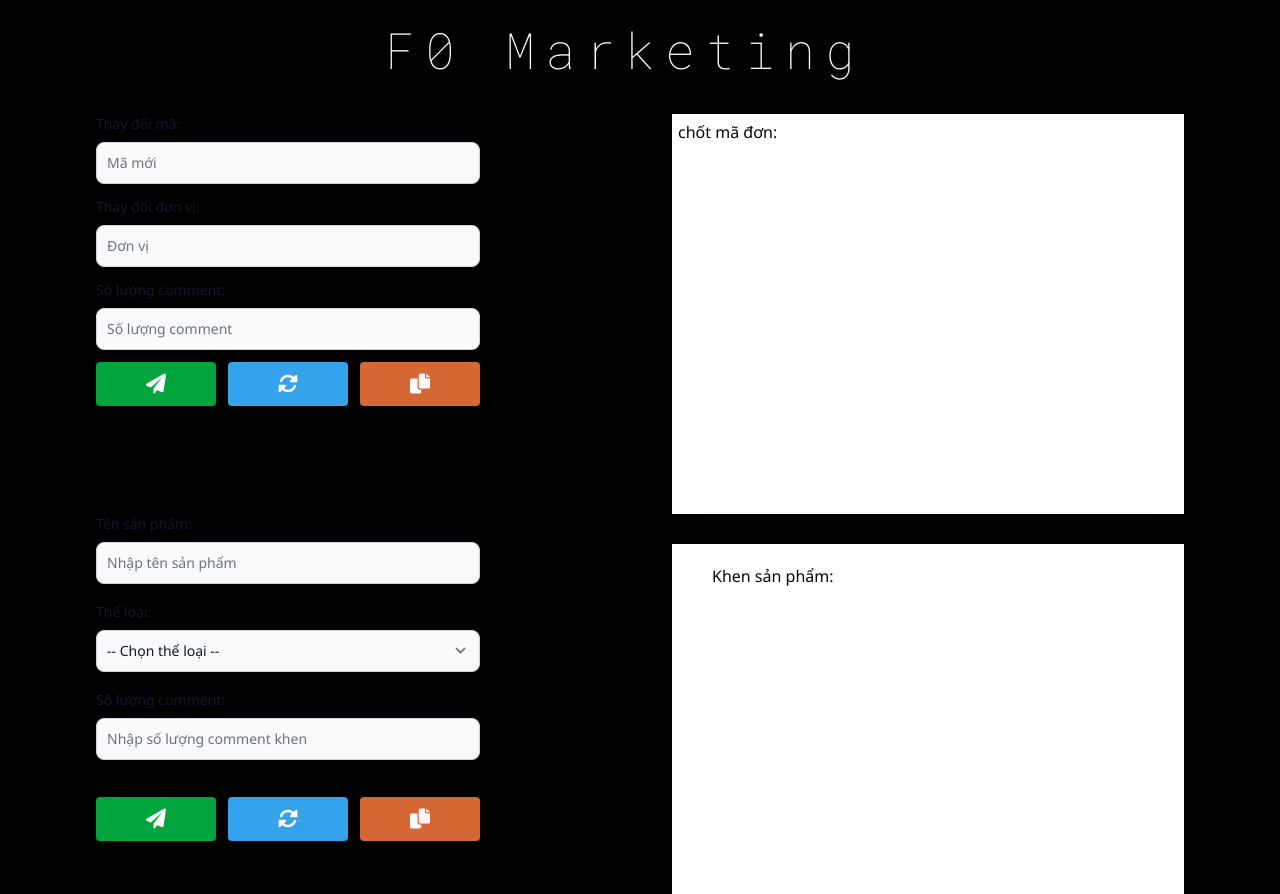
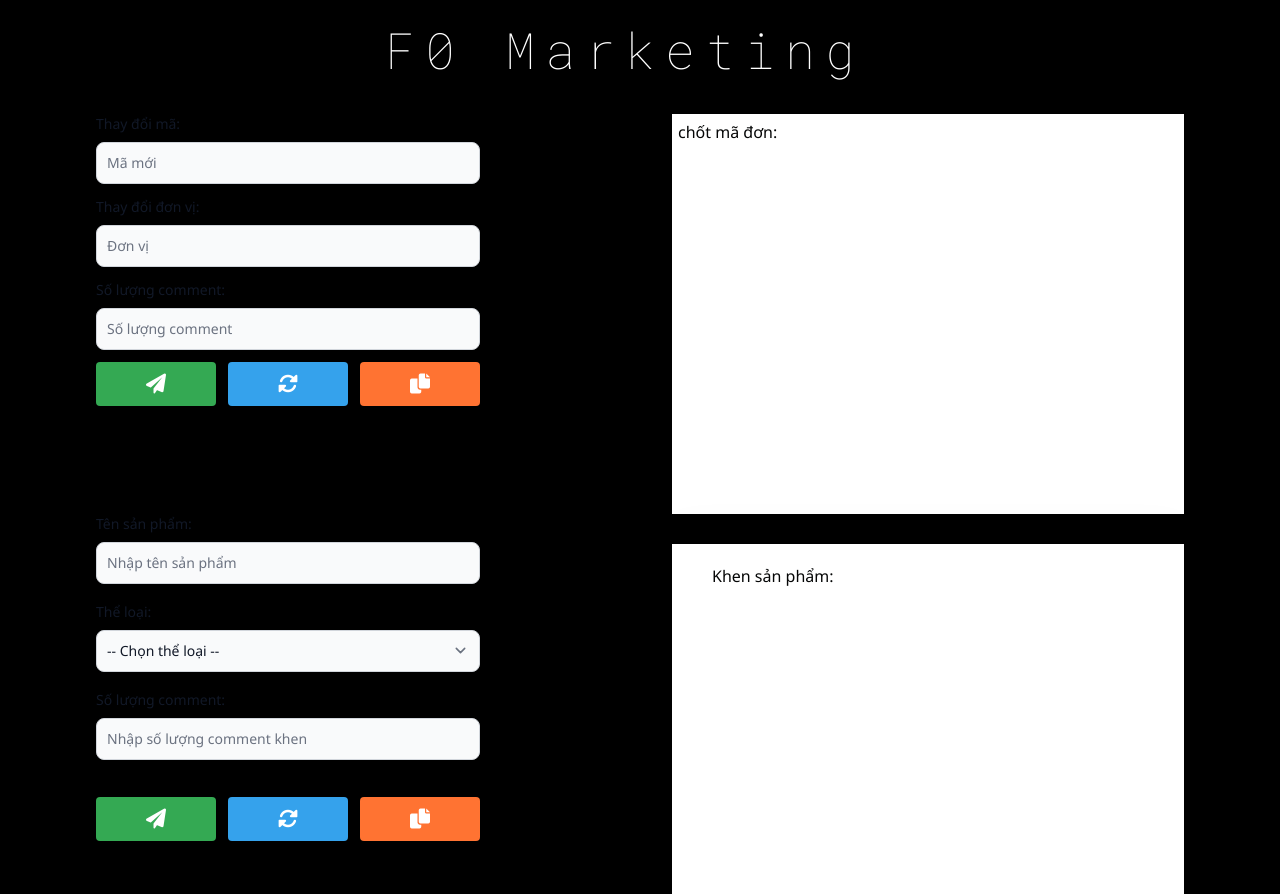
Before and after one commit to F0-Group/seeding-cmt-f0team, a plain HTML site: page index.html in a window 1280 px wide. Drawn offline with nearby package versions, Linux system fonts and the light colour scheme.

Commit message:
Update comment.css
Signed-off-by: F0-Group <nhathuywork2021@gmail.com>

```diff
--- a/asset/comment.css
+++ b/asset/comment.css
@@ -356,7 +356,7 @@ li {
 }
 
 .btn-submit {
-    background-color: #01a43d;
+    background-color: #34a953;
 }
 
 .btn-submit:hover {
@@ -372,7 +372,7 @@ li {
 }
 
 .btn-copy {
-    background-color: #d66835;
+    background-color:#ff7332;
 }
 
 .btn-copy:hover {
```
